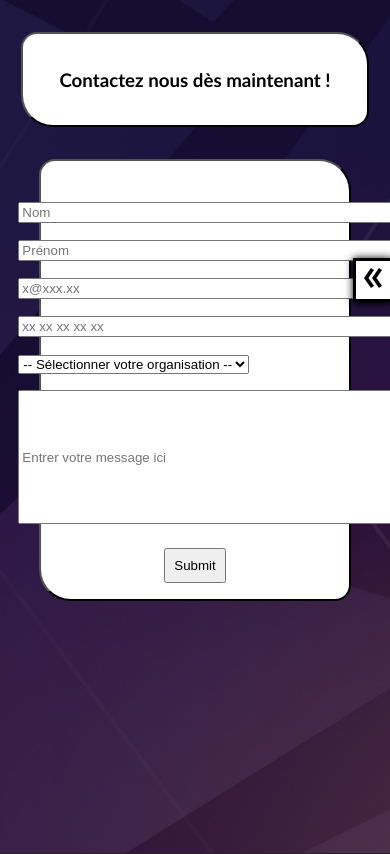
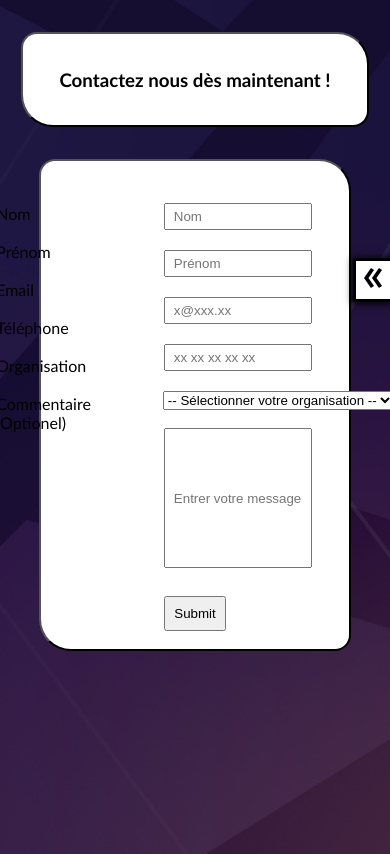
Before and after one commit to Akkuun/ProjetWeb-Pokemon-S1, a PHP site: page /contact.php in a window 390 px wide; the page is wider, and only the part inside the window is pictured. Shown: the part 176-1030 px from the top of that part. Run offline with PHP 8.4, Linux system fonts and the light colour scheme.

Commit message:
Fixing formulary Responsive

```diff
--- a/src/css/style.css
+++ b/src/css/style.css
@@ -473,10 +473,20 @@ Medias
         width: 380px;
         height: auto;
     }
+
+    .formulary > form > div input {
+        width: 256px;
+        margin: 4px 2px;
+        padding: 8px 16px;
+    }
 }
 
 @media screen and (min-width: 900px) {
-
+    .formulary > form > div input {
+        width: 512px;
+        margin: 8px 4px;
+        padding: 16px 32px;
+    }
 }
 
 @media screen and (max-width: 790px) {
@@ -503,10 +513,20 @@ Medias
     #mini_header > h1 {
         font-size: 17px;
     }
+
+    .formulary > form > div input {
+        width: 128px;
+        margin: 2px 1px;
+        padding: 4px 8px;
+    }
 }
 
 @media screen and (min-width: 660px) {
-
+    .formulary > form > div input {
+        width: 256px;
+        margin: 4px 2px;
+        padding: 8px 16px;
+    }
 }
 
 /*
```
